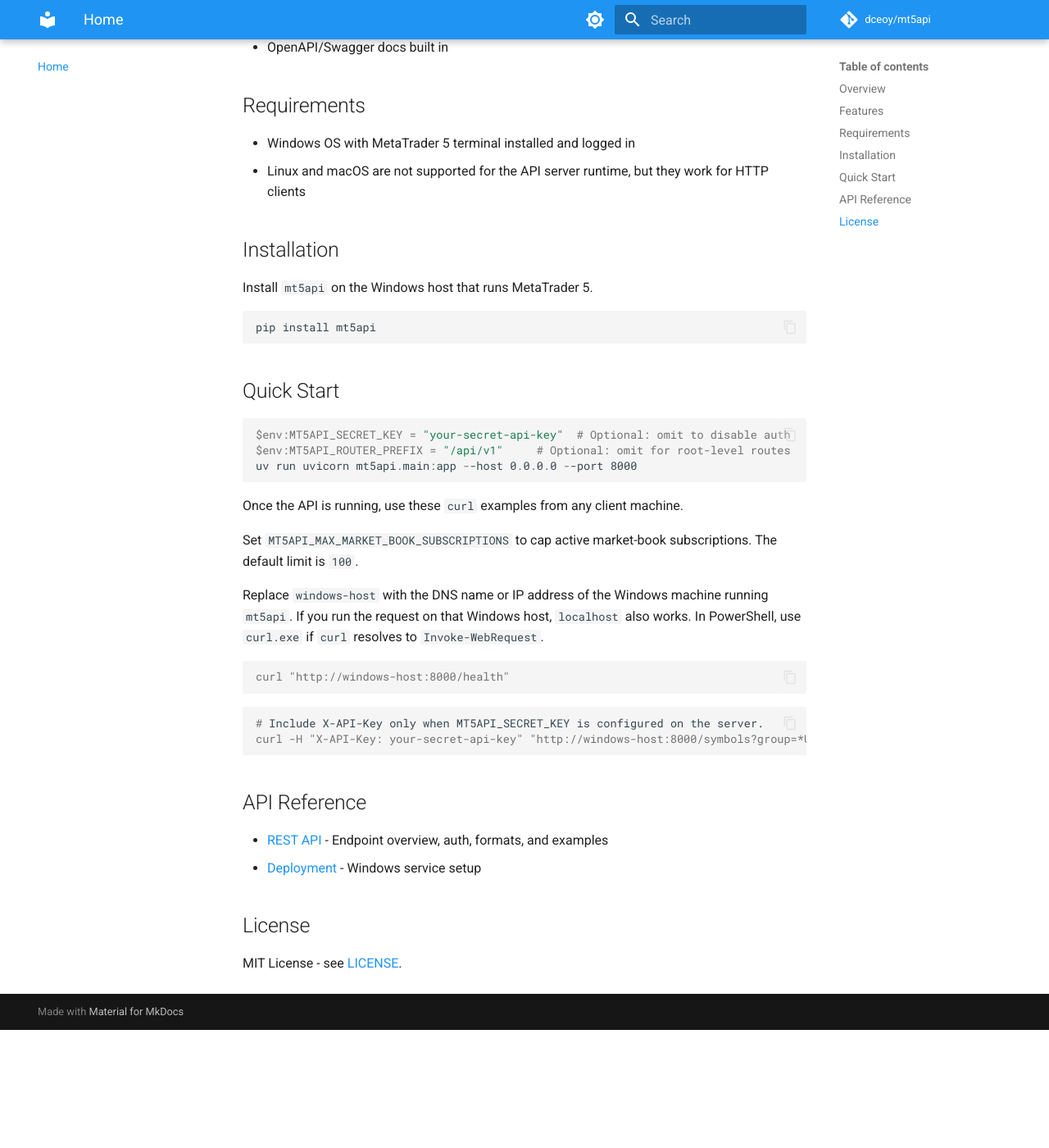
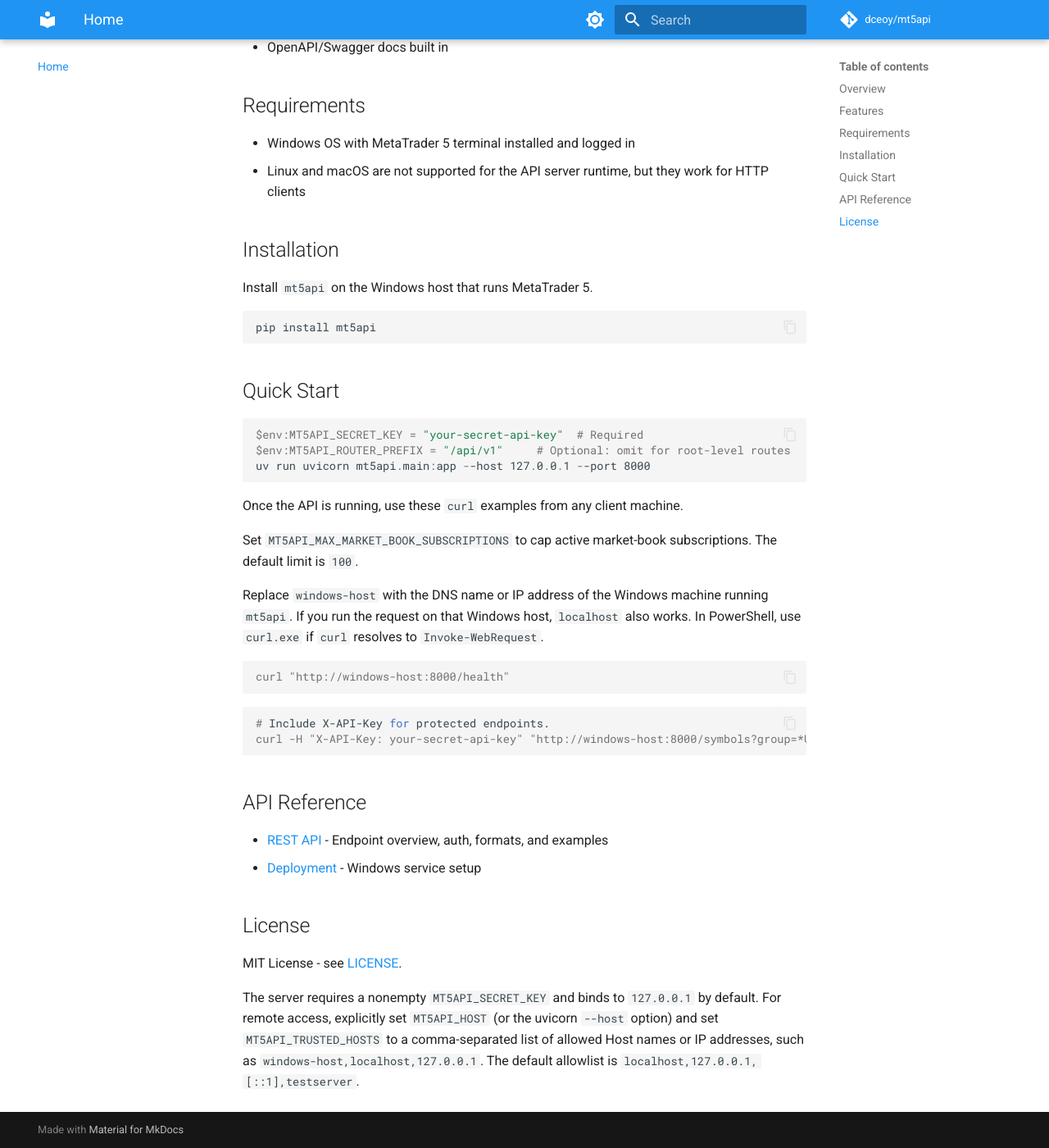
Before and after one commit to dceoy/mt5api, an MkDocs documentation site: the page built from docs/index.md, in a window 1280 px wide and 1400 px high, scrolled down 745 px. Shown: the whole window at 82% size. Built offline with MkDocs 1.6.1 and Material for MkDocs 9.7.7, drawn with Linux system fonts in a browser that asks for light colours; comment, search, counter and statistics services are not loaded; before the commit the page ends 2001 px from its top, so only the background shows below that; some of the changed text lies outside the part shown.

Commit message:
Require API key and restrict hosts by default (#140)

````diff
--- a/docs/index.md
+++ b/docs/index.md
@@ -8,7 +8,7 @@ trading operations.
 mt5api is a FastAPI/HTTP adapter over
 [`pdmt5`](https://github.com/dceoy/pdmt5). pdmt5 provides the core MT5 client,
 dataframe/trading primitives, and canonical MT5 constant parsing. mt5api adds
-optional authentication, response formatting, and OpenAPI documentation.
+API-key authentication, response formatting, and OpenAPI documentation.
 
 The API server must run on Windows because pdmt5 connects through the MetaTrader
 5 Python API, which is Windows-only. Run `mt5api` on a Windows host with
@@ -41,9 +41,9 @@ pip install mt5api
 ## Quick Start
 
 ```powershell
-$env:MT5API_SECRET_KEY = "your-secret-api-key"  # Optional: omit to disable auth
+$env:MT5API_SECRET_KEY = "your-secret-api-key"  # Required
 $env:MT5API_ROUTER_PREFIX = "/api/v1"     # Optional: omit for root-level routes
-uv run uvicorn mt5api.main:app --host 0.0.0.0 --port 8000
+uv run uvicorn mt5api.main:app --host 127.0.0.1 --port 8000
 ```
 
 Once the API is running, use these `curl` examples from any client machine.
@@ -61,7 +61,7 @@ curl "http://windows-host:8000/health"
 ```
 
 ```console
-# Include X-API-Key only when MT5API_SECRET_KEY is configured on the server.
+# Include X-API-Key for protected endpoints.
 curl -H "X-API-Key: your-secret-api-key" "http://windows-host:8000/symbols?group=*USD*"
 ```
 
@@ -73,3 +73,9 @@ curl -H "X-API-Key: your-secret-api-key" "http://windows-host:8000/symbols?group
 ## License
 
 MIT License - see [LICENSE](https://github.com/dceoy/mt5api/blob/main/LICENSE).
+
+The server requires a nonempty `MT5API_SECRET_KEY` and binds to `127.0.0.1`
+by default. For remote access, explicitly set `MT5API_HOST` (or the uvicorn
+`--host` option) and set `MT5API_TRUSTED_HOSTS` to a comma-separated list of
+allowed Host names or IP addresses, such as `windows-host,localhost,127.0.0.1`.
+The default allowlist is `localhost,127.0.0.1,[::1],testserver`.
````
Also changed, not shown: README.md (+11 -5 lines), docs/api/deployment.md (+8 -2 lines), docs/api/index.md (+9 -3 lines), docs/api/rest-api.md (+11 -6 lines), 10 other files.
